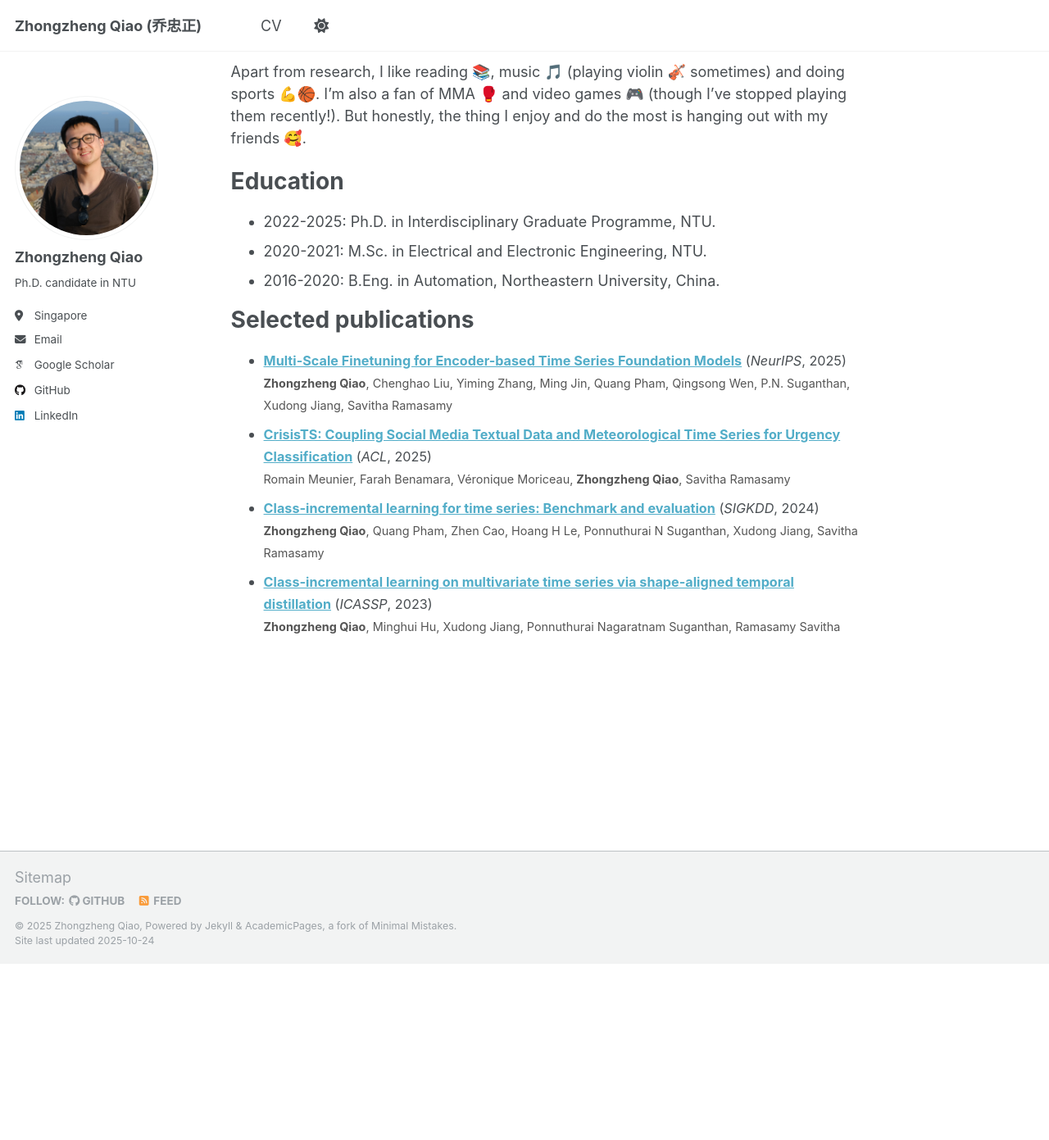
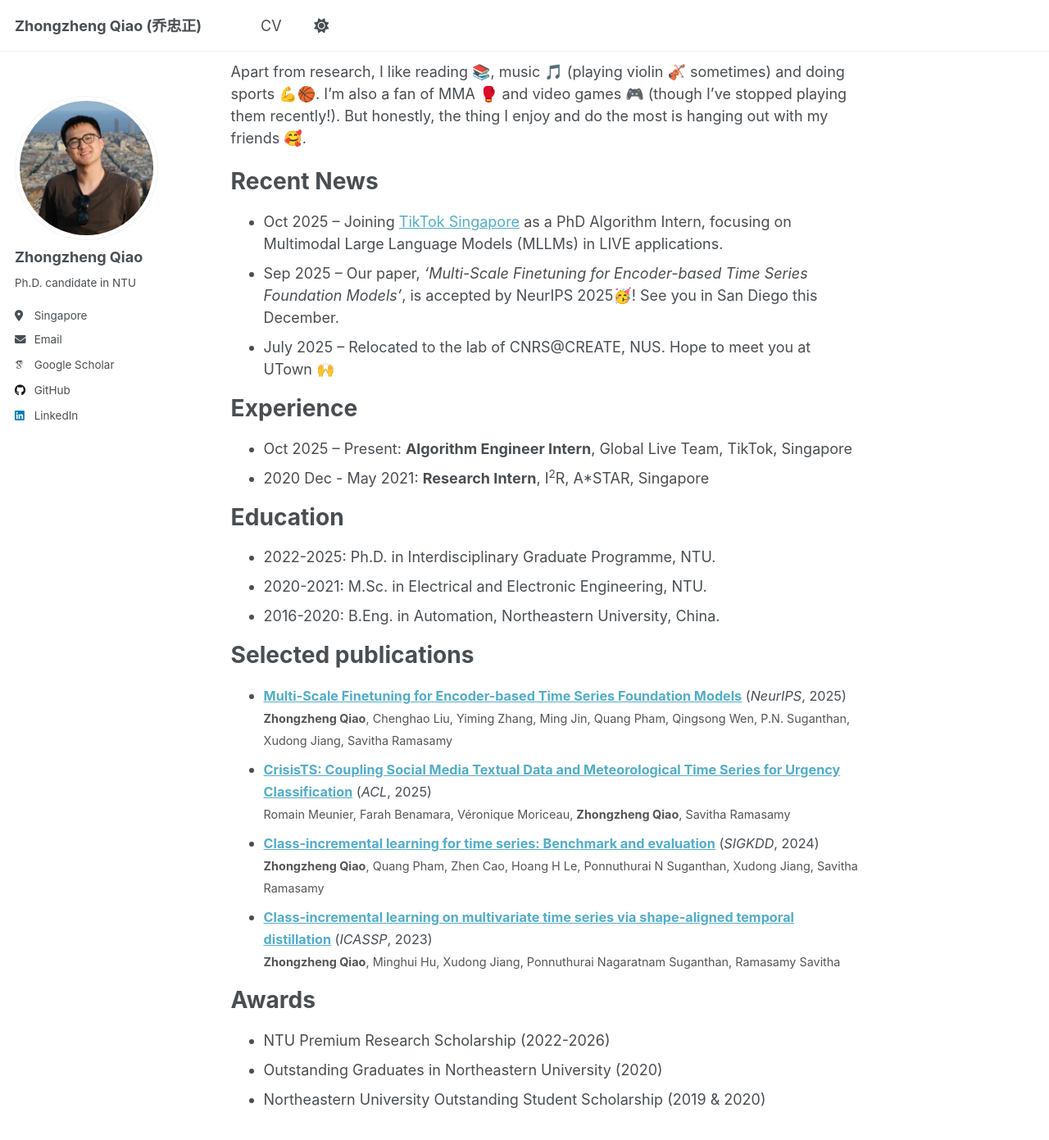
Before and after one commit to zqiao11/zqiao11.github.io, a Jekyll site: the page built from _pages/about.md, in a window 1280 px wide and 1400 px high, scrolled down 377 px. Shown: the top 1391 px of the window at 82% size. Built offline with Jekyll 4.4.1, drawn with Linux system fonts in a browser that asks for light colours; some web fonts are replaced; before the commit the page ends 1553 px from its top, so only the background shows below that.

Commit message:
Update Experiences and News

```diff
--- a/_data/navigation.yml
+++ b/_data/navigation.yml
@@ -24,7 +24,7 @@ main:
 #    url: /year-archive/
 
   - title: "CV"
-    url: "https://drive.google.com/file/d/1nOjlF3e5U2wnHTPnr5kZKgwUC5OQtUgZ/view?usp=sharing"
+    url: "https://drive.google.com/file/d/1sJzEE-uHg0eXMUZlWhQHL8cahTCFcjB0/view?usp=sharing"
 #    target: "_blank"
 
   # - title: "CV"
--- a/_pages/about.md
+++ b/_pages/about.md
@@ -28,6 +28,20 @@ My research interests lie broadly in **time series analysis**, encompassing task
 Apart from research, I like reading 📚, music 🎵 (playing violin 🎻 sometimes) and doing sports 💪🏀. I’m also a fan of MMA 🥊 and video games 🎮 (though I’ve stopped playing them recently!). But honestly, the thing I enjoy and do the most is hanging out with my friends 🥰.
 
 
+Recent News
+======
+* Oct 2025 – Joining [TikTok Singapore](https://www.tiktok.com/about) as a PhD Algorithm Intern, focusing on Multimodal Large Language Models (MLLMs) in LIVE applications.
+* Sep 2025 – Our paper, *'Multi-Scale Finetuning for Encoder-based Time Series Foundation Models'*, is accepted by NeurIPS 2025🥳! See you in San Diego this December.
+* July 2025 – Relocated to the lab of CNRS@CREATE, NUS. Hope to meet you at UTown 🙌
+
+
+Experience
+======
+* Oct 2025 – Present: **Algorithm Engineer Intern**, Global Live Team, TikTok, Singapore
+* 2020 Dec - May 2021: **Research Intern**, I<sup>2</sup>R, A*STAR, Singapore
+
+
+
 Education
 ======
 * 2022-2025: Ph.D. in Interdisciplinary Graduate Programme, NTU.
@@ -48,3 +62,11 @@ Selected publications
   <span class="pub-authors"><strong>Zhongzheng Qiao</strong>, Quang Pham, Zhen Cao, Hoang H Le, Ponnuthurai N Suganthan, Xudong Jiang, Savitha Ramasamy</span>
 - <span class="pub-title">**[Class-incremental learning on multivariate time series via shape-aligned temporal distillation](https://ieeexplore.ieee.org/abstract/document/10094960/)** (*ICASSP*, 2023)</span>
   <span class="pub-authors"><strong>Zhongzheng Qiao</strong>, Minghui Hu, Xudong Jiang, Ponnuthurai Nagaratnam Suganthan, Ramasamy Savitha</span>
+
+
+
+Awards
+======
+* NTU Premium Research Scholarship (2022-2026)
+* Outstanding Graduates in Northeastern University (2020)
+* Northeastern University Outstanding Student Scholarship (2019 & 2020)
```
